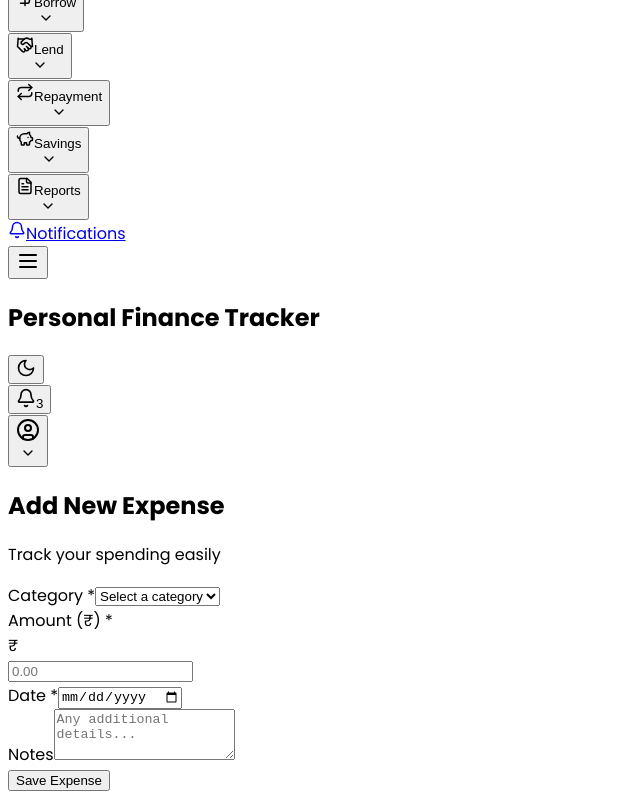
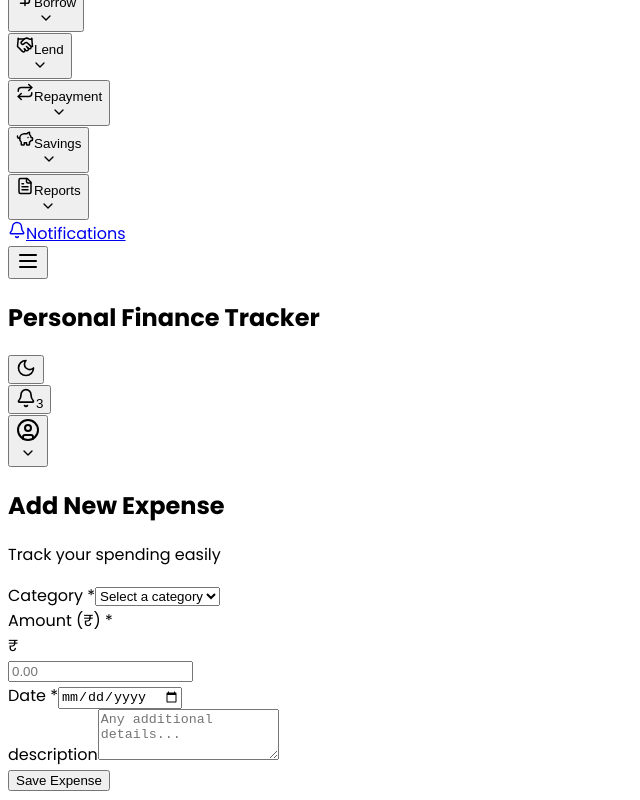
Before and after one commit to Simsar7/finance_tracker, a React (Create React App) app in the folder personal_finance_tracker/finance-tracker-ui/: page /expense/add in a window 1280 px wide. Shown: the part 208-1008 px from the top of the page, without its empty margins (0-640 px from the left). Built offline with nearby package versions, Linux system fonts and the light colour scheme.

Commit message:
Update AddExpense.jsx

```diff
--- a/personal_finance_tracker/finance-tracker-ui/src/pages/expense/AddExpense.jsx
+++ b/personal_finance_tracker/finance-tracker-ui/src/pages/expense/AddExpense.jsx
@@ -8,7 +8,7 @@ const AddExpense = () => {
     category: "",
     amount: "",
     date: "",
-    notes: "",
+    description: "",
   });
 
   const [loading, setLoading] = useState(false);
@@ -28,7 +28,7 @@ const AddExpense = () => {
     try {
       const response = await api.post("/expenses/", formData);
       setSuccess("Expense saved successfully!");
-      setFormData({ category: "", amount: "", date: "", notes: "" });
+      setFormData({ category: "", amount: "", date: "", description: "" });
     } catch (err) {
       setError(err.response?.data?.message || "Failed to save expense. Please try again.");
     } finally {
@@ -122,13 +122,13 @@ const AddExpense = () => {
             </div>
 
             <div>
-              <label htmlFor="notes" className="block text-sm font-medium text-gray-700 mb-1">
-                Notes
+              <label htmlFor="description" className="block text-sm font-medium text-gray-700 mb-1">
+                description
               </label>
               <textarea
-                id="notes"
-                name="notes"
-                value={formData.notes}
+                id="description"
+                name="description"
+                value={formData.description}
                 onChange={handleChange}
                 rows={3}
                 className="block w-full px-4 py-3 rounded-lg border border-gray-300 focus:ring-2 focus:ring-blue-500 focus:border-blue-500 transition-all duration-200"
```
